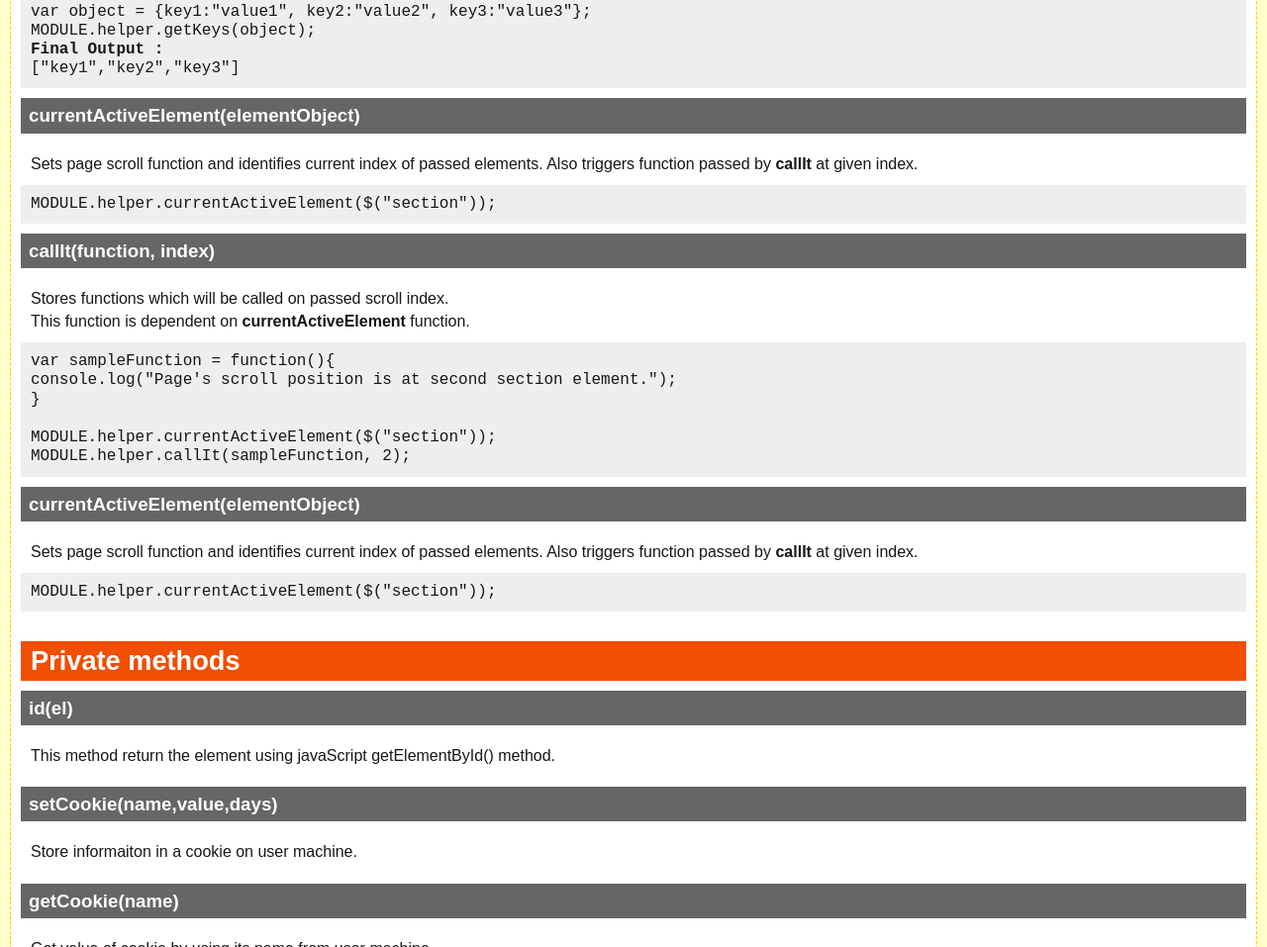
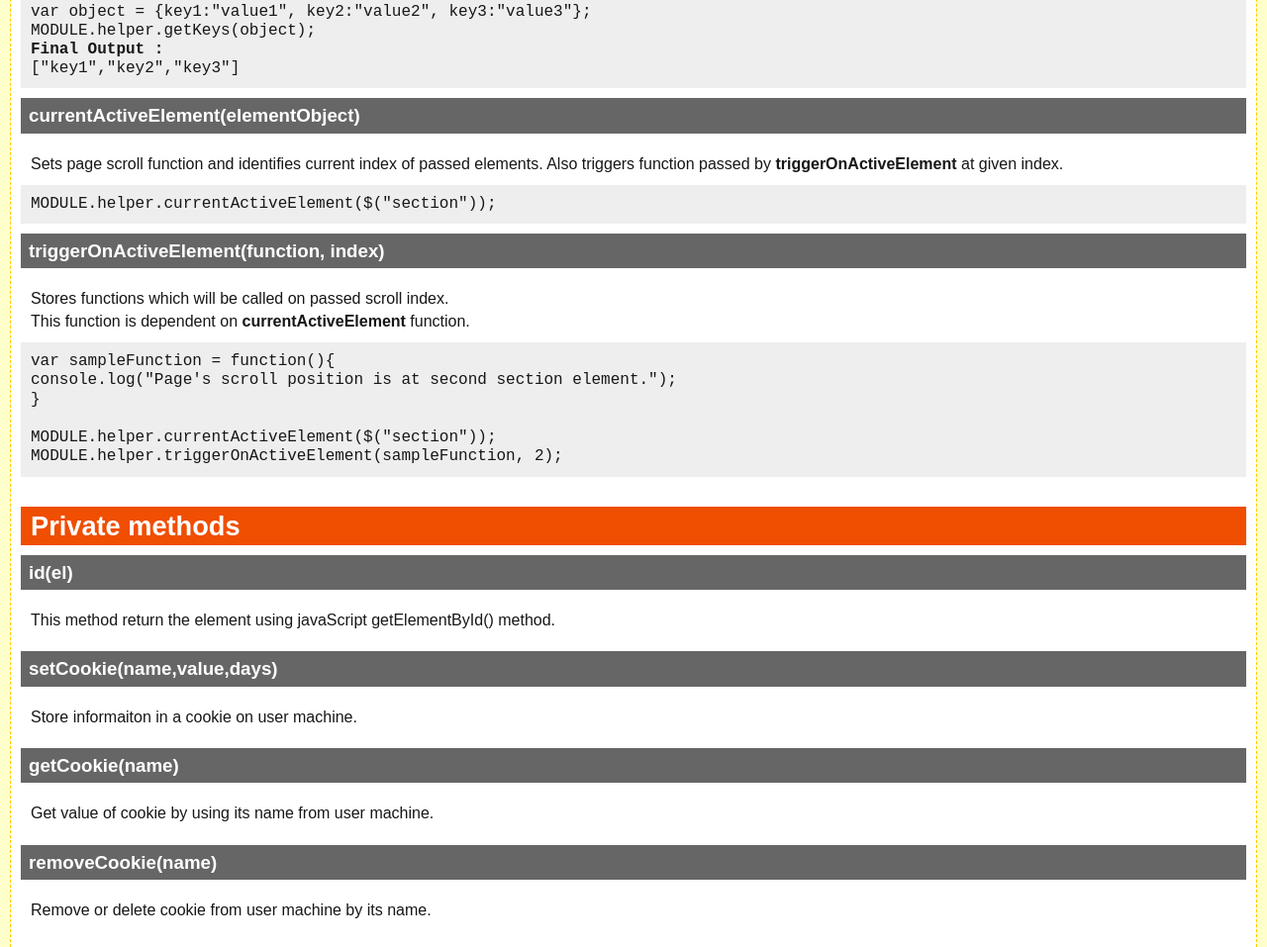
Before and after one commit to mdarif/JavaScript-Boilerplate, a website: page index.html in a window 1280 px wide. Shown: the part 2417-3374 px from the top of the page at 99% size. Drawn offline with nearby package versions, Linux system fonts and the light colour scheme.

Commit message:
Update index.html
Updated index for function triggerOnActiveElement

```diff
--- a/index.html
+++ b/index.html
@@ -209,7 +209,7 @@ MODULE.helper.getKeys(object);
                 <article>
                     <h3>currentActiveElement(elementObject)</h3>
                     <p>
-                        Sets page scroll function and identifies current index of passed elements. Also triggers function passed by <strong>callIt</strong> at given index.
+                        Sets page scroll function and identifies current index of passed elements. Also triggers function passed by <strong>triggerOnActiveElement</strong> at given index.
                     </p>
                     <section class="example">
                         <pre>MODULE.helper.currentActiveElement($("section"));</pre>
@@ -217,7 +217,7 @@ MODULE.helper.getKeys(object);
                 </article>
 
                 <article>
-                    <h3>callIt(function, index)</h3>
+                    <h3>triggerOnActiveElement(function, index)</h3>
                     <p>
                         Stores functions which will be called on passed scroll index.<br>
                         This function is dependent on <strong>currentActiveElement</strong> function.
@@ -228,17 +228,7 @@ console.log("Page's scroll position is at second section element.");
 }
 
 MODULE.helper.currentActiveElement($("section"));
-MODULE.helper.callIt(sampleFunction, 2);</pre>
-                    </section>
-                </article>
-
-                <article>
-                    <h3>currentActiveElement(elementObject)</h3>
-                    <p>
-                        Sets page scroll function and identifies current index of passed elements. Also triggers function passed by <strong>callIt</strong> at given index.
-                    </p>
-                    <section class="example">
-                        <pre>MODULE.helper.currentActiveElement($("section"));</pre>
+MODULE.helper.triggerOnActiveElement(sampleFunction, 2);</pre>
                     </section>
                 </article>
             </section>
```
